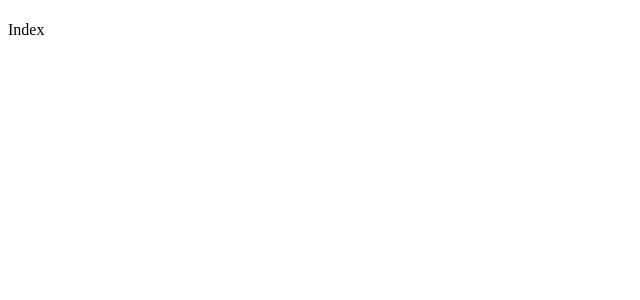
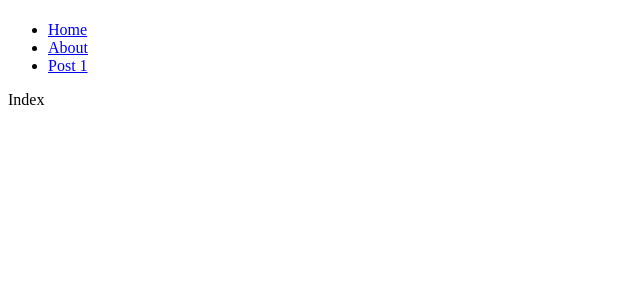
Before and after one commit to ChristopherDebray/nuxt_js_learning, a Nuxt app: page / in a window 1280 px wide. Shown: the top 300 px of the page, without its empty margins (0-640 px from the left). Built offline with nearby package versions, Linux system fonts and the light colour scheme.

Commit message:
feat: added first component with custom config for component auto import

```diff
--- /dev/null
+++ b/components/layouts/SideNav.vue
@@ -0,0 +1,19 @@
+<template>
+  <nav>
+    <ul>
+      <li>
+        <NuxtLink to="/">Home</NuxtLink>
+      </li>
+      <li>
+        <NuxtLink to="/about">About</NuxtLink>
+      </li>
+      <li>
+        <NuxtLink to="/posts/1">Post 1</NuxtLink>
+      </li>
+    </ul>
+  </nav>
+</template>
+
+<script lang="ts">
+console.log('loaded')
+</script>
--- a/layouts/default.vue
+++ b/layouts/default.vue
@@ -4,7 +4,10 @@
             <slot name="title"></slot>
         </h1>
         <div>
-            <slot></slot>
+            <SideNav />
+            <main>
+                <slot></slot>
+            </main>
         </div>
     </div>
 </template>
--- a/nuxt.config.ts
+++ b/nuxt.config.ts
@@ -1,5 +1,13 @@
 // https://nuxt.com/docs/api/configuration/nuxt-config
 export default defineNuxtConfig({
   compatibilityDate: '2024-11-01',
-  devtools: { enabled: true }
+  devtools: { enabled: true },
+  components: {
+    dirs: [
+      {
+        path: '~/components/layouts',
+        pathPrefix: false, // Disable prefixing for this folder
+      },
+    ],
+  },
 })
```
